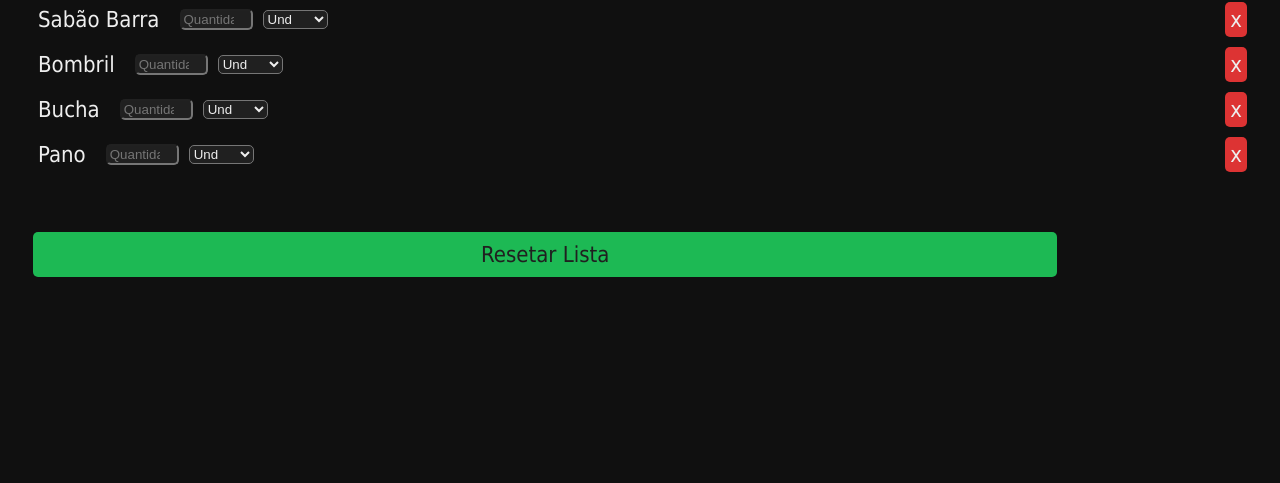
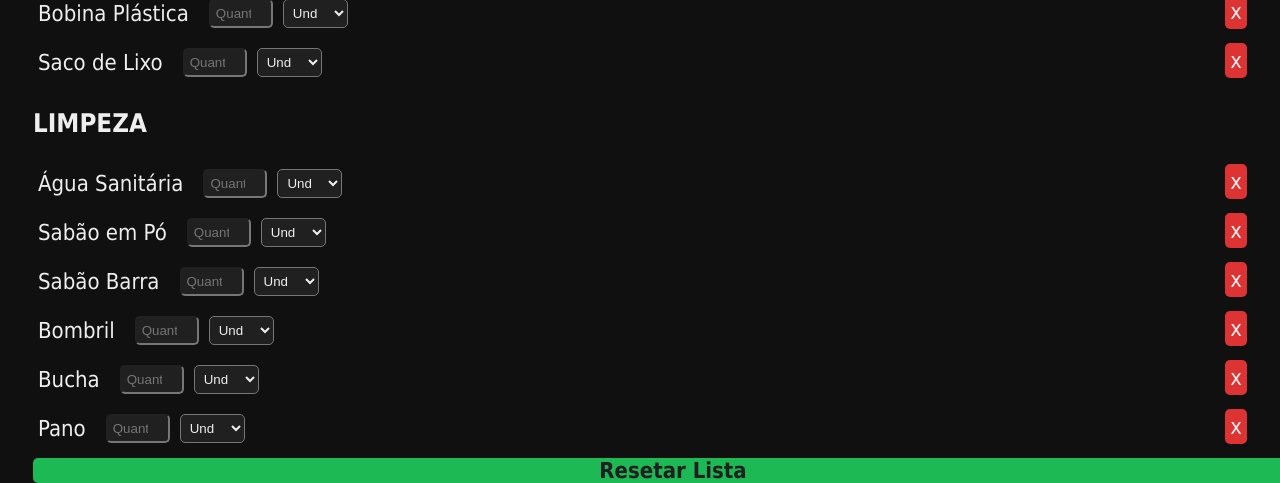
Before and after one commit to chardpro/buylist, a Flask app: page / in a window 1280 px wide. Shown: the part 3757-4240 px from the top of the page. Before the commit the page ends 4034 px from the top, so only its background shows below. Run offline with Flask 3, Linux system fonts and the light colour scheme; data comes from the database, SQL or seed files in the repository.

Commit message:
Update index.html

```diff
--- a/templates/index.html
+++ b/templates/index.html
@@ -48,15 +48,13 @@
 
         .button {
             position: absolute;
-            width: auto;
-            margin-top: 50px;
+            width: 100%;
+            text-align: center;
+            margin: 0px;
+            padding: 0px;
             background-color: #1db954;
             color: #202020;
-            margin-left: 0px;
-            padding-left: 35%;
-            padding-right: 35%;
-            padding-top: 10px;
-            padding-bottom: 10px;
+            font-weight: 800;
             text-decoration: none;
             border-radius: 5px;
         }
@@ -64,14 +62,16 @@
         input{
             margin-left: 20px;
             background-color: #202020;
+            padding: 5px;
             color: #eee;
-            width: 65px;
+            width: 50px;
             border-radius: 5px;
         }
 
         select {
             position: relative;
             background-color: #202020;
+            padding: 5px;
             color: #eee;
             width: 65px;
             margin-left: 10px;
```
